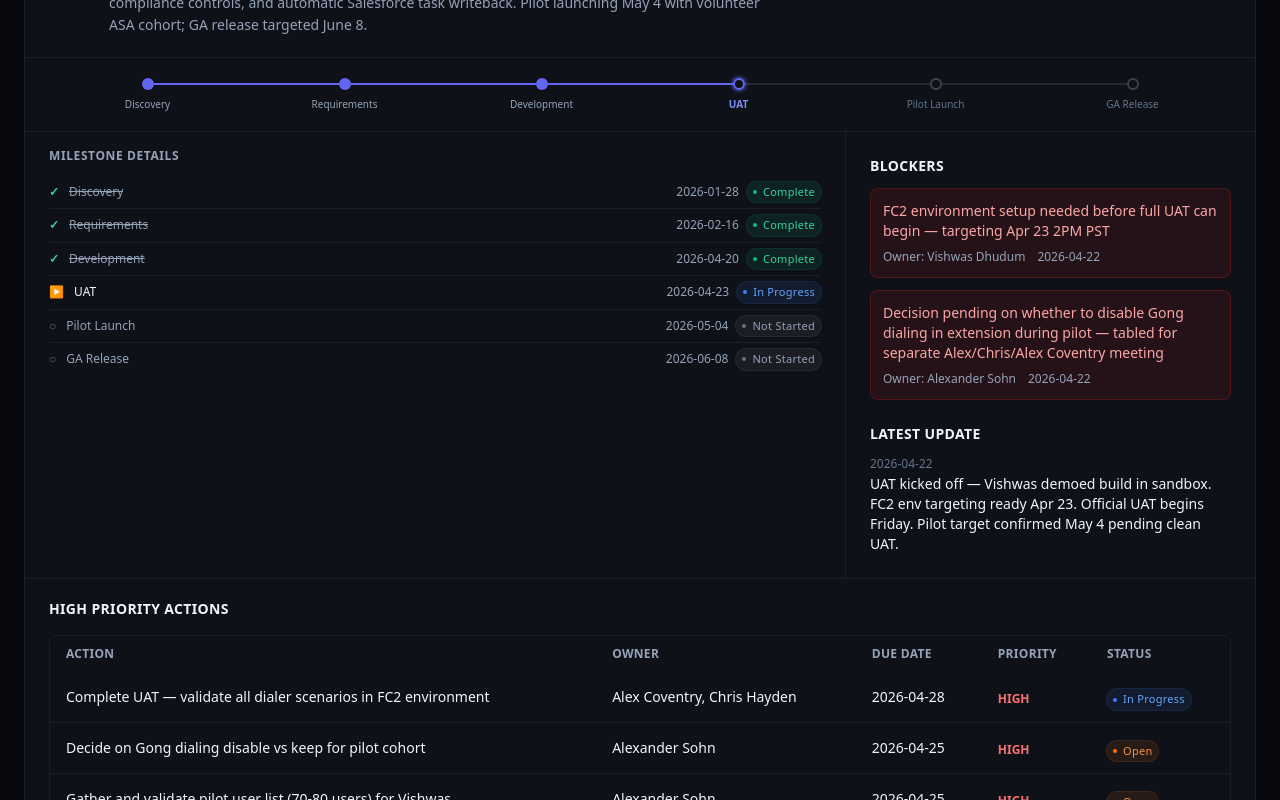
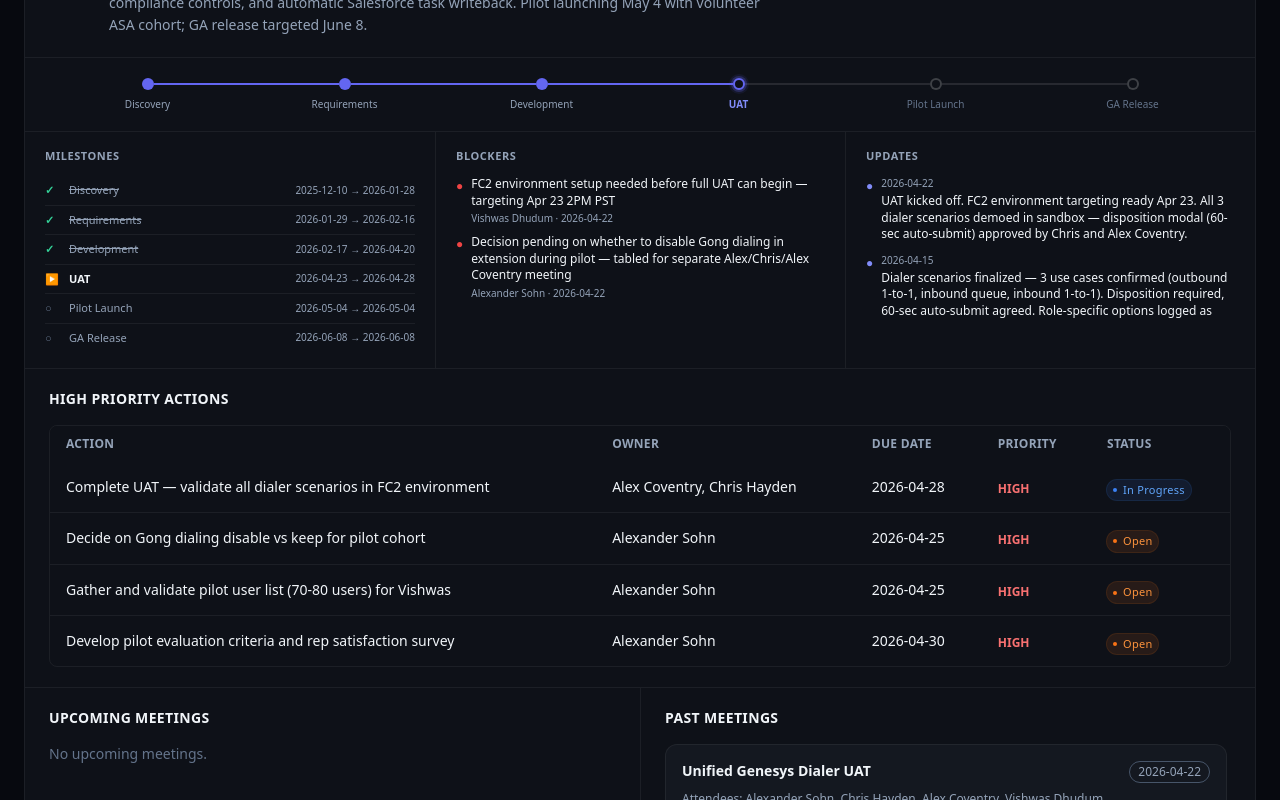
Before and after one commit to alexandersoh-lgtm/gong-tracker, a Next.js app: page /workstreams in a window 1280 px wide. Shown: the part 340-1140 px from the top of the page. Built offline with nearby package versions, Linux system fonts and the light colour scheme.

Commit message:
Milestone start/end dates, red bullet blockers, scrollable historical updates, compact 3-col layout

```diff
--- a/app/types.ts
+++ b/app/types.ts
@@ -5,6 +5,7 @@ export type ActionStatus = "open" | "in_progress" | "complete" | "cancelled";
 export interface Milestone {
   id: string;
   name: string;
+  startDate?: string;
   dueDate: string;
   status: "complete" | "in_progress" | "not_started";
 }
--- a/app/workstreams/page.tsx
+++ b/app/workstreams/page.tsx
@@ -114,42 +114,40 @@ export default async function WorkstreamsPage() {
             </div>
 
             {/* Milestones detail + Blockers + Updates */}
-            <div className="grid grid-cols-1 lg:grid-cols-3 gap-0 divide-y lg:divide-y-0 lg:divide-x divide-[var(--border)]">
-              <div className="lg:col-span-2 px-6 py-4">
-                <h3 className="text-xs font-semibold text-[var(--text-muted)] uppercase tracking-wider mb-3">Milestone Details</h3>
+            <div className="grid grid-cols-1 lg:grid-cols-3 divide-y lg:divide-y-0 lg:divide-x divide-[var(--border)]">
+              {/* Milestone Details */}
+              <div className="lg:col-span-1 px-5 py-4">
+                <h3 className="text-[11px] font-semibold text-[var(--text-muted)] uppercase tracking-wider mb-3">Milestones</h3>
                 <div className="divide-y divide-[var(--border)]">
                   {ws.milestones.map((m) => (
-                    <div key={m.id} className="flex items-center justify-between py-1.5 gap-3">
-                      <div className="flex items-center gap-2.5 min-w-0">
-                        <span className={`text-xs font-bold shrink-0 ${milestoneText[m.status]}`}>
-                          {milestoneIcon[m.status]}
-                        </span>
-                        <span className={`text-xs truncate ${m.status === "complete" ? "text-[var(--text-muted)] line-through" : m.status === "in_progress" ? "text-[var(--text)] font-medium" : "text-[var(--text-muted)]"}`}>
+                    <div key={m.id} className="grid grid-cols-[16px_1fr_auto] items-center gap-x-2 py-1.5">
+                      <span className={`text-[11px] font-bold ${milestoneText[m.status]}`}>{milestoneIcon[m.status]}</span>
+                      <span className={`text-[11px] truncate ${m.status === "complete" ? "text-[var(--text-muted)] line-through" : m.status === "in_progress" ? "text-[var(--text)] font-semibold" : "text-[var(--text-muted)]"}`}>
                         {m.name}
                       </span>
-                      </div>
-                      <div className="flex items-center gap-2 shrink-0">
-                        <span className="text-xs text-[var(--text-muted)]">{m.dueDate}</span>
-                        <StatusBadge status={m.status} size="xs" />
-                      </div>
+                      <span className="text-[10px] text-[var(--text-muted)] tabular-nums whitespace-nowrap text-right">
+                        {(m as { startDate?: string }).startDate
+                          ? `${(m as { startDate?: string }).startDate} → ${m.dueDate}`
+                          : m.dueDate}
+                      </span>
                     </div>
                   ))}
                 </div>
               </div>
 
-              <div className="p-6 space-y-6">
+              {/* Blockers */}
+              <div className="px-5 py-4 border-t lg:border-t-0 lg:border-l border-[var(--border)]">
+                <h3 className="text-[11px] font-semibold text-[var(--text-muted)] uppercase tracking-wider mb-3">Blockers</h3>
+                {ws.blockers.length === 0 ? (
+                  <p className="text-xs text-emerald-500 dark:text-emerald-400">No blockers</p>
+                ) : (
+                  <div className="max-h-36 overflow-y-auto space-y-2 pr-1">
+                    {ws.blockers.map((b) => (
+                      <div key={b.id} className="flex gap-2 items-start">
+                        <span className="text-red-500 mt-0.5 shrink-0 text-xs">●</span>
                         <div>
-                  <h3 className="text-sm font-semibold text-[var(--text)] uppercase tracking-wide mb-3">Blockers</h3>
-                  {ws.blockers.length === 0 ? (
-                    <p className="text-emerald-400 text-sm">No blockers 🎉</p>
-                  ) : (
-                    <div className="space-y-3">
-                      {ws.blockers.map((b) => (
-                        <div key={b.id} className="bg-red-900/20 border border-red-800/40 rounded-lg p-3">
-                          <p className="text-sm text-red-300">{b.description}</p>
-                          <div className="flex gap-3 mt-2 text-xs text-[var(--text-muted)]">
-                            <span>Owner: {b.owner}</span>
-                            <span>{b.raisedDate}</span>
+                          <p className="text-xs text-[var(--text)] leading-snug">{b.description}</p>
+                          <p className="text-[10px] text-[var(--text-muted)] mt-0.5">{b.owner} · {b.raisedDate}</p>
                         </div>
                       </div>
                     ))}
@@ -157,21 +155,24 @@ export default async function WorkstreamsPage() {
                 )}
               </div>
 
+              {/* Updates */}
+              <div className="px-5 py-4 border-t lg:border-t-0 lg:border-l border-[var(--border)]">
+                <h3 className="text-[11px] font-semibold text-[var(--text-muted)] uppercase tracking-wider mb-3">Updates</h3>
+                {ws.updates.length === 0 ? (
+                  <p className="text-xs text-[var(--text-muted)]">No updates yet.</p>
+                ) : (
+                  <div className="max-h-36 overflow-y-auto space-y-2.5 pr-1">
+                    {ws.updates.map((u, i) => (
+                      <div key={i} className="flex gap-2 items-start">
+                        <span className="text-indigo-400 mt-0.5 shrink-0 text-xs">●</span>
                         <div>
-                  <h3 className="text-sm font-semibold text-[var(--text)] uppercase tracking-wide mb-3">Latest Update</h3>
-                  {ws.updates.length === 0 ? (
-                    <p className="text-slate-500 text-sm">No updates yet.</p>
-                  ) : (
-                    <div className="space-y-2">
-                      {ws.updates.slice(0, 2).map((u, i) => (
-                        <div key={i} className="text-sm">
-                          <span className="text-slate-500 text-xs block mb-0.5">{u.date}</span>
-                          <span className="text-[var(--text)]">{u.text}</span>
+                          <p className="text-[10px] text-[var(--text-muted)] mb-0.5">{u.date}</p>
+                          <p className="text-xs text-[var(--text)] leading-snug">{u.text}</p>
+                        </div>
                       </div>
                     ))}
                   </div>
                 )}
-                </div>
               </div>
             </div>
 
--- a/data/workstreams.json
+++ b/data/workstreams.json
@@ -8,19 +8,23 @@
     "percentComplete": 65,
     "description": "A custom Lightning Web Component (LWC) built in Salesforce that integrates the Unified Genesys CTI dialer with Gong Engage. Reps access their Gong to-do call tasks and manage inbound queue routing directly from the Salesforce UI — eliminating the need to dial from the Gong UI. Features auto-authenticated Genesys login, required call disposition with 60-second auto-submit, TCPA/DNC compliance controls, and automatic Salesforce task writeback. Pilot launching May 4 with volunteer ASA cohort; GA release targeted June 8.",
     "milestones": [
-      { "id": "gd-1", "name": "Discovery",     "dueDate": "2026-01-28", "status": "complete" },
-      { "id": "gd-2", "name": "Requirements",  "dueDate": "2026-02-16", "status": "complete" },
-      { "id": "gd-3", "name": "Development",   "dueDate": "2026-04-20", "status": "complete" },
-      { "id": "gd-4", "name": "UAT",           "dueDate": "2026-04-23", "status": "in_progress" },
-      { "id": "gd-5", "name": "Pilot Launch",  "dueDate": "2026-05-04", "status": "not_started" },
-      { "id": "gd-6", "name": "GA Release",    "dueDate": "2026-06-08", "status": "not_started" }
+      { "id": "gd-1", "name": "Discovery",    "startDate": "2025-12-10", "dueDate": "2026-01-28", "status": "complete" },
+      { "id": "gd-2", "name": "Requirements", "startDate": "2026-01-29", "dueDate": "2026-02-16", "status": "complete" },
+      { "id": "gd-3", "name": "Development",  "startDate": "2026-02-17", "dueDate": "2026-04-20", "status": "complete" },
+      { "id": "gd-4", "name": "UAT",          "startDate": "2026-04-23", "dueDate": "2026-04-28", "status": "in_progress" },
+      { "id": "gd-5", "name": "Pilot Launch", "startDate": "2026-05-04", "dueDate": "2026-05-04", "status": "not_started" },
+      { "id": "gd-6", "name": "GA Release",   "startDate": "2026-06-08", "dueDate": "2026-06-08", "status": "not_started" }
     ],
     "blockers": [
       { "id": "b1", "description": "FC2 environment setup needed before full UAT can begin — targeting Apr 23 2PM PST", "owner": "Vishwas Dhudum", "raisedDate": "2026-04-22" },
       { "id": "b2", "description": "Decision pending on whether to disable Gong dialing in extension during pilot — tabled for separate Alex/Chris/Alex Coventry meeting", "owner": "Alexander Sohn", "raisedDate": "2026-04-22" }
     ],
     "updates": [
-      { "date": "2026-04-22", "text": "UAT kicked off — Vishwas demoed build in sandbox. FC2 env targeting ready Apr 23. Official UAT begins Friday. Pilot target confirmed May 4 pending clean UAT." }
+      { "date": "2026-04-22", "text": "UAT kicked off. FC2 environment targeting ready Apr 23. All 3 dialer scenarios demoed in sandbox — disposition modal (60-sec auto-submit) approved by Chris and Alex Coventry." },
+      { "date": "2026-04-15", "text": "Dialer scenarios finalized — 3 use cases confirmed (outbound 1-to-1, inbound queue, inbound 1-to-1). Disposition required, 60-sec auto-submit agreed. Role-specific options logged as fast follower." },
+      { "date": "2026-03-26", "text": "Gong dispositions review completed with Austin Owens. Duplicate call logging blocker escalated to Gong with full context." },
+      { "date": "2026-02-12", "text": "Engage dialer approach reviewed — three options evaluated (Single Genesys CTI, Gong native, hybrid). Single Genesys CTI approach selected as preferred path." },
+      { "date": "2026-01-14", "text": "Discovery complete. Genesys CTI integration via custom Salesforce LWC approach confirmed with Gong team." }
     ],
     "actions": [
       { "id": "gd-a1", "title": "Complete UAT — validate all dialer scenarios in FC2 environment", "owner": "Alex Coventry, Chris Hayden", "dueDate": "2026-04-28", "priority": "high", "status": "in_progress" },
@@ -161,18 +165,22 @@
     "percentComplete": 40,
     "description": "Full deployment of Gong Engage (sales engagement / sequences) across all ZG sales teams. Includes email, dialer, and task automation.",
     "milestones": [
-      { "id": "ge-1", "name": "Vendor SOW signed", "dueDate": "2026-03-01", "status": "complete" },
-      { "id": "ge-2", "name": "Admin configuration complete", "dueDate": "2026-04-15", "status": "complete" },
-      { "id": "ge-3", "name": "Integration with Salesforce CRM", "dueDate": "2026-05-01", "status": "in_progress" },
-      { "id": "ge-4", "name": "ASA pilot launch", "dueDate": "2026-05-15", "status": "not_started" },
-      { "id": "ge-5", "name": "StreetEasy pilot launch", "dueDate": "2026-06-01", "status": "not_started" },
-      { "id": "ge-6", "name": "New Con pilot launch", "dueDate": "2026-06-15", "status": "not_started" },
-      { "id": "ge-7", "name": "ZMGI/Mortech pilot launch", "dueDate": "2026-07-01", "status": "not_started" },
-      { "id": "ge-8", "name": "All groups fully live", "dueDate": "2026-08-01", "status": "not_started" }
+      { "id": "ge-1", "name": "Vendor SOW signed",          "startDate": "2025-12-01", "dueDate": "2026-03-01", "status": "complete" },
+      { "id": "ge-2", "name": "Admin configuration",        "startDate": "2026-03-02", "dueDate": "2026-04-15", "status": "complete" },
+      { "id": "ge-3", "name": "Salesforce CRM integration", "startDate": "2026-04-15", "dueDate": "2026-05-01", "status": "in_progress" },
+      { "id": "ge-4", "name": "ASA pilot launch",           "startDate": "2026-05-01", "dueDate": "2026-05-15", "status": "not_started" },
+      { "id": "ge-5", "name": "StreetEasy pilot",           "startDate": "2026-05-16", "dueDate": "2026-06-01", "status": "not_started" },
+      { "id": "ge-6", "name": "New Con pilot",              "startDate": "2026-06-02", "dueDate": "2026-06-15", "status": "not_started" },
+      { "id": "ge-7", "name": "ZMGI/Mortech pilot",         "startDate": "2026-06-16", "dueDate": "2026-07-01", "status": "not_started" },
+      { "id": "ge-8", "name": "All groups live",            "startDate": "2026-07-02", "dueDate": "2026-08-01", "status": "not_started" }
     ],
     "blockers": [],
     "updates": [
-      { "date": "2026-04-23", "text": "Salesforce integration 70% complete. On track for May 1 milestone." }
+      { "date": "2026-04-23", "text": "Salesforce CRM integration 70% complete — on track for May 1 target." },
+      { "date": "2026-04-17", "text": "Rentals pilot sync completed with Michelle Maenpaa. Agreed to parallel path: SalesLoft extension exploration + Gong Engage pilot scoping. Follow-up scheduled week of May 4." },
+      { "date": "2026-03-13", "text": "ASA pilot active. Office hours running to support reps on Engage & Forecast troubleshooting. Adoption tracking well." },
+      { "date": "2026-03-03", "text": "Agent Sales rollout plan reviewed and aligned with Alex Coventry and Emily Bates. Business unit sequencing confirmed." },
+      { "date": "2026-02-13", "text": "Go/No-Go meeting completed with full stakeholder group. Green light given for ASA rollout to proceed." }
     ],
     "actions": [
       { "id": "ge-a1", "title": "Complete Salesforce CRM integration", "owner": "Engineering", "dueDate": "2026-05-01", "priority": "high", "status": "in_progress" },
@@ -265,12 +273,12 @@
     "percentComplete": 15,
     "description": "Deployment of Gong Forecast for revenue intelligence and pipeline management. Replaces legacy forecasting tools.",
     "milestones": [
-      { "id": "gf-1", "name": "Vendor SOW signed", "dueDate": "2026-03-01", "status": "complete" },
-      { "id": "gf-2", "name": "Data model & CRM field mapping", "dueDate": "2026-05-01", "status": "in_progress" },
-      { "id": "gf-3", "name": "Forecast configuration & rollups", "dueDate": "2026-05-30", "status": "not_started" },
-      { "id": "gf-4", "name": "Manager enablement sessions", "dueDate": "2026-06-15", "status": "not_started" },
-      { "id": "gf-5", "name": "Parallel run vs legacy tool", "dueDate": "2026-07-01", "status": "not_started" },
-      { "id": "gf-6", "name": "Legacy tool decommission", "dueDate": "2026-08-31", "status": "not_started" }
+      { "id": "gf-1", "name": "Vendor SOW signed",         "startDate": "2025-12-01", "dueDate": "2026-03-01", "status": "complete" },
+      { "id": "gf-2", "name": "CRM field mapping",         "startDate": "2026-03-02", "dueDate": "2026-05-01", "status": "in_progress" },
+      { "id": "gf-3", "name": "Forecast configuration",    "startDate": "2026-05-02", "dueDate": "2026-05-30", "status": "not_started" },
+      { "id": "gf-4", "name": "Manager enablement",        "startDate": "2026-05-31", "dueDate": "2026-06-15", "status": "not_started" },
+      { "id": "gf-5", "name": "Parallel run",              "startDate": "2026-06-16", "dueDate": "2026-07-01", "status": "not_started" },
+      { "id": "gf-6", "name": "Legacy decommission",       "startDate": "2026-07-02", "dueDate": "2026-08-31", "status": "not_started" }
     ],
     "blockers": [
       { "id": "b2", "description": "Owner not yet confirmed for Forecast workstream — blocking key decisions", "owner": "Alexander Sohn", "raisedDate": "2026-04-15" }
@@ -334,11 +342,11 @@
     "percentComplete": 50,
     "description": "Program governance, steering committee, cross-functional coordination, budget tracking, and executive reporting.",
     "milestones": [
-      { "id": "pm-1", "name": "Program charter approved", "dueDate": "2026-02-15", "status": "complete" },
-      { "id": "pm-2", "name": "Steering committee established", "dueDate": "2026-03-01", "status": "complete" },
-      { "id": "pm-3", "name": "Q2 executive status report", "dueDate": "2026-04-30", "status": "in_progress" },
-      { "id": "pm-4", "name": "Mid-program checkpoint review", "dueDate": "2026-06-15", "status": "not_started" },
-      { "id": "pm-5", "name": "Final program close-out report", "dueDate": "2026-10-15", "status": "not_started" }
+      { "id": "pm-1", "name": "Program charter",       "startDate": "2026-01-05", "dueDate": "2026-02-15", "status": "complete" },
+      { "id": "pm-2", "name": "Steering committee",    "startDate": "2026-02-16", "dueDate": "2026-03-01", "status": "complete" },
+      { "id": "pm-3", "name": "Q2 exec status report", "startDate": "2026-04-01", "dueDate": "2026-04-30", "status": "in_progress" },
+      { "id": "pm-4", "name": "Mid-program checkpoint", "startDate": "2026-06-01", "dueDate": "2026-06-15", "status": "not_started" },
+      { "id": "pm-5", "name": "Program close-out",     "startDate": "2026-10-01", "dueDate": "2026-10-15", "status": "not_started" }
     ],
     "blockers": [],
     "updates": [
```
Lines whose indentation alone changed are shown as unchanged.
